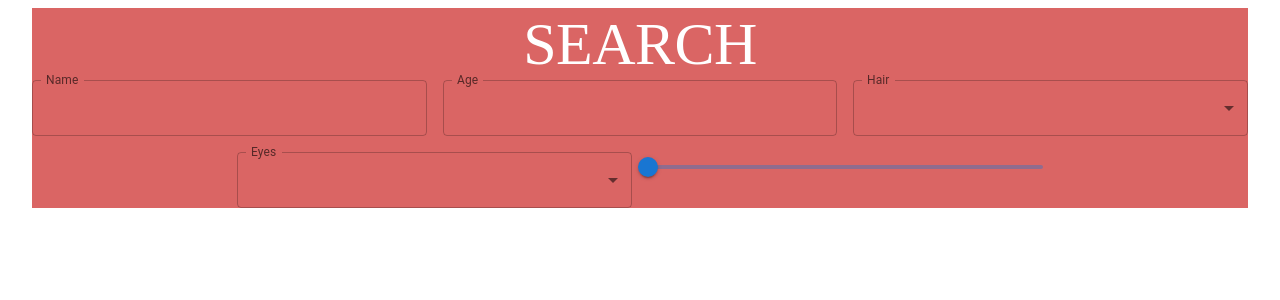
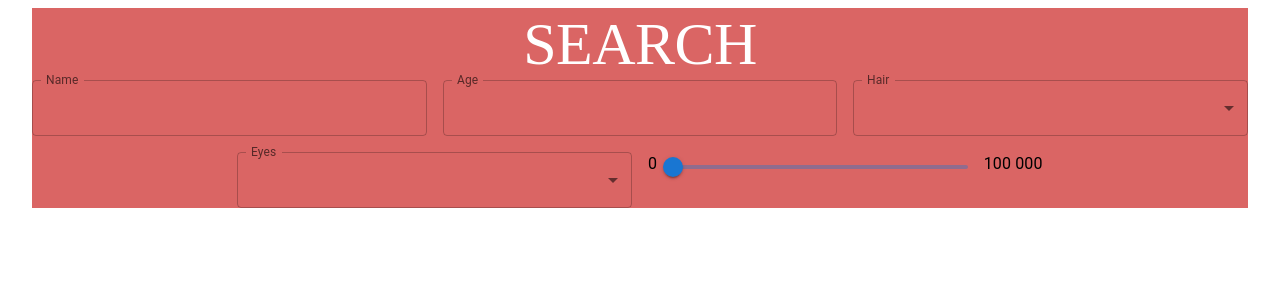
Before and after one commit to panarec/bounty-hunters, a React (Create React App) app: page / in a window 1280 px wide. Shown: the top 300 px of the page. Built offline with nearby package versions, Linux system fonts and the light colour scheme; a web font is replaced by a local one.

Commit message:
folder structure changed

```diff
--- a/src/App.js
+++ b/src/App.js
@@ -1,4 +1,5 @@
 import { BrowserRouter } from 'react-router-dom';
+
 import { Layout } from './Components/Layout';
 import { Routes } from './Routes';
 
--- /dev/null
+++ b/src/Components/CriminalsSearch.js
@@ -0,0 +1,38 @@
+import { Slider, Stack, Typography } from '@mui/material';
+
+import { Filter } from './Filter';
+import { TextFieldFilter } from './TextFieldFilter';
+
+export const CriminalsSearch = () => {
+  return (
+    <>
+      <Filter>
+        <TextFieldFilter label="Name" />
+      </Filter>
+      <Filter>
+        <TextFieldFilter label="Age" type="number" />
+      </Filter>
+      <Filter>
+        <TextFieldFilter label="Hair" select />
+      </Filter>
+      <Filter>
+        <TextFieldFilter label="Eyes" select />
+      </Filter>
+      <Filter>
+        <Stack spacing={2} direction="row">
+          <Typography variant="body1" component="span">
+            0
+          </Typography>
+          <Slider aria-label="reward" min={0} max={99999} value={null} onChange={null} />
+          <Typography
+            variant="body1"
+            component="span"
+            sx={{ whiteSpace: 'nowrap' }}
+          >
+            100 000
+          </Typography>
+        </Stack>
+      </Filter>
+    </>
+  );
+};
--- a/src/pages/Homepage.js
+++ b/src/pages/Homepage.js
@@ -1,29 +1,10 @@
-import { Grid, Slider, Stack, TextField } from '@mui/material';
-
-import { Filter } from '../Components/Filter';
+import { CriminalsSearch } from '../Components/CriminalsSearch';
 import { FiltersForm } from '../Components/FiltersForm';
-import { TextFieldFilter } from '../Components/TextFieldFilter';
 
 export const Homepage = () => {
   return (
     <FiltersForm heading="SEARCH">
-      <Filter>
-        <TextFieldFilter label="Name" />
-      </Filter>
-      <Filter>
-        <TextFieldFilter label="Age" type="number" />
-      </Filter>
-      <Filter>
-        <TextFieldFilter label="Hair" select />
-      </Filter>
-      <Filter>
-        <TextFieldFilter label="Eyes" select />
-      </Filter>
-      <Filter>
-        <Stack spacing={2} direction="row">
-          <Slider aria-label='reward' />
-        </Stack>
-      </Filter>
+      <CriminalsSearch />
     </FiltersForm>
   );
 };
```
Also changed, not shown: src/Routes.js (+4 -3 lines).
